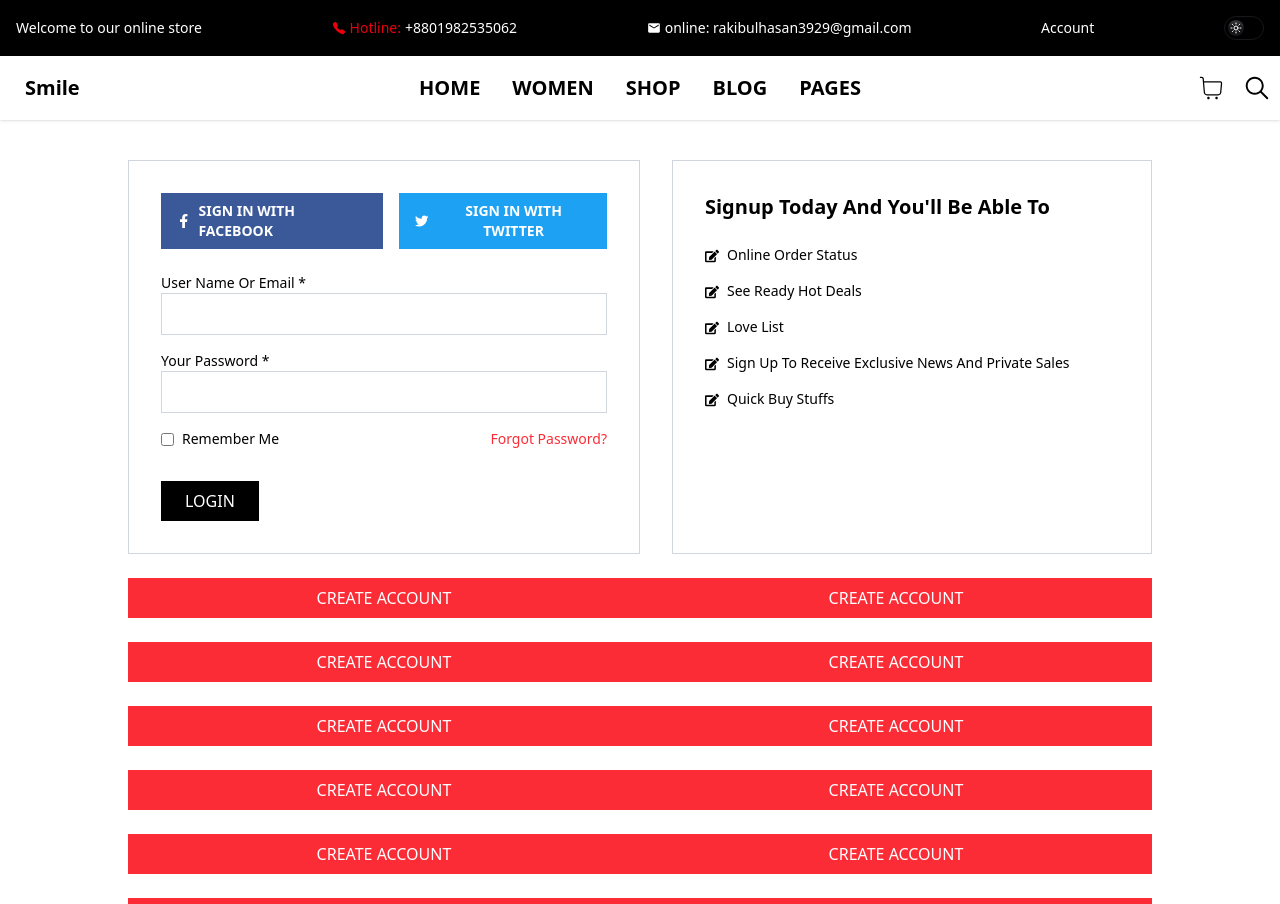
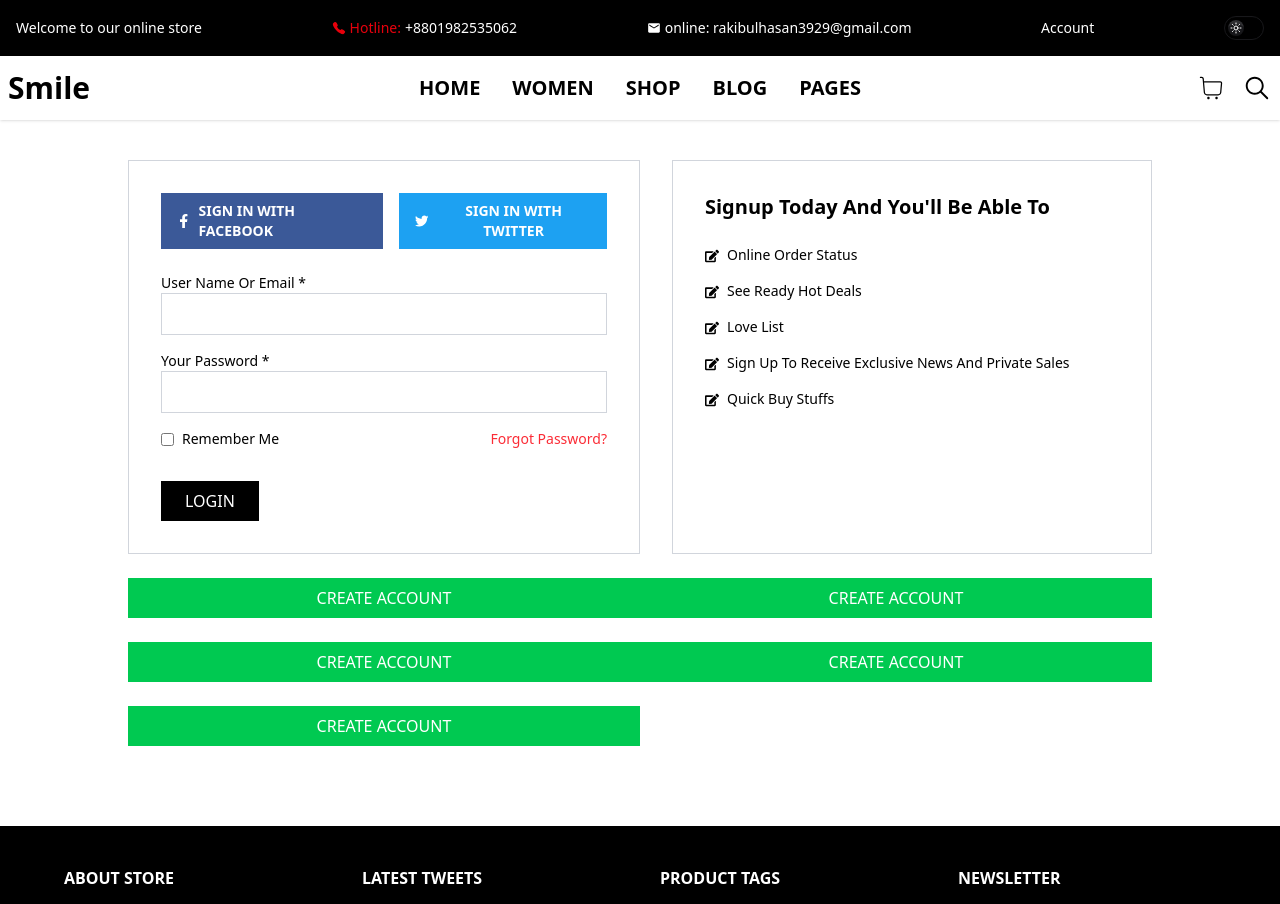
Before and after one commit to rakibul561/Smile-client-code, a Next.js app: page /login in a window 1280 px wide. Shown: the top 904 px of the page. Built offline with nearby package versions, Linux system fonts and the light colour scheme.

Commit message:
change this code

```diff
--- a/src/app/login/page.tsx
+++ b/src/app/login/page.tsx
@@ -66,22 +66,14 @@ const LoginSignup = () => {
             ))}
           </ul>
             {/* style korte hbe   */}
+
         </div>
-          <button className="bg-red-500 text-white px-6 py-2 mt-6">CREATE ACCOUNT</button>
-          <button className="bg-red-500 text-white px-6 py-2 mt-6">CREATE ACCOUNT</button>
-          <button className="bg-red-500 text-white px-6 py-2 mt-6">CREATE ACCOUNT</button>
-          <button className="bg-red-500 text-white px-6 py-2 mt-6">CREATE ACCOUNT</button>
-          <button className="bg-red-500 text-white px-6 py-2 mt-6">CREATE ACCOUNT</button>
-          <button className="bg-red-500 text-white px-6 py-2 mt-6">CREATE ACCOUNT</button>
-          <button className="bg-red-500 text-white px-6 py-2 mt-6">CREATE ACCOUNT</button>
-          <button className="bg-red-500 text-white px-6 py-2 mt-6">CREATE ACCOUNT</button>
-          <button className="bg-red-500 text-white px-6 py-2 mt-6">CREATE ACCOUNT</button>
-          <button className="bg-red-500 text-white px-6 py-2 mt-6">CREATE ACCOUNT</button>
-          <button className="bg-red-500 text-white px-6 py-2 mt-6">CREATE ACCOUNT</button>
-          <button className="bg-red-500 text-white px-6 py-2 mt-6">CREATE ACCOUNT</button>
-          <button className="bg-red-500 text-white px-6 py-2 mt-6">CREATE ACCOUNT</button>
-          <button className="bg-red-500 text-white px-6 py-2 mt-6">CREATE ACCOUNT</button>
-          <button className="bg-red-500 text-white px-6 py-2 mt-6">CREATE ACCOUNT</button>
+          <button className="bg-green-500 text-white px-6 py-2 mt-6">CREATE ACCOUNT</button>
+          <button className="bg-green-500 text-white px-6 py-2 mt-6">CREATE ACCOUNT</button>
+          <button className="bg-green-500 text-white px-6 py-2 mt-6">CREATE ACCOUNT</button>
+          <button className="bg-green-500 text-white px-6 py-2 mt-6">CREATE ACCOUNT</button>
+          <button className="bg-green-500 text-white px-6 py-2 mt-6">CREATE ACCOUNT</button>
+
 
       </div>
     </div>
--- a/src/components/Shared/Navbar.tsx
+++ b/src/components/Shared/Navbar.tsx
@@ -57,7 +57,7 @@ const Navbar: React.FC = () => {
                 </div>
               </div>
             </div>
-            <a className="btn btn-ghost text-xl">Smile</a>
+            <a className=" text-3xl font-semibold">Smile</a>
           </div>
 
           <div className="navbar-center hidden lg:flex">
```
